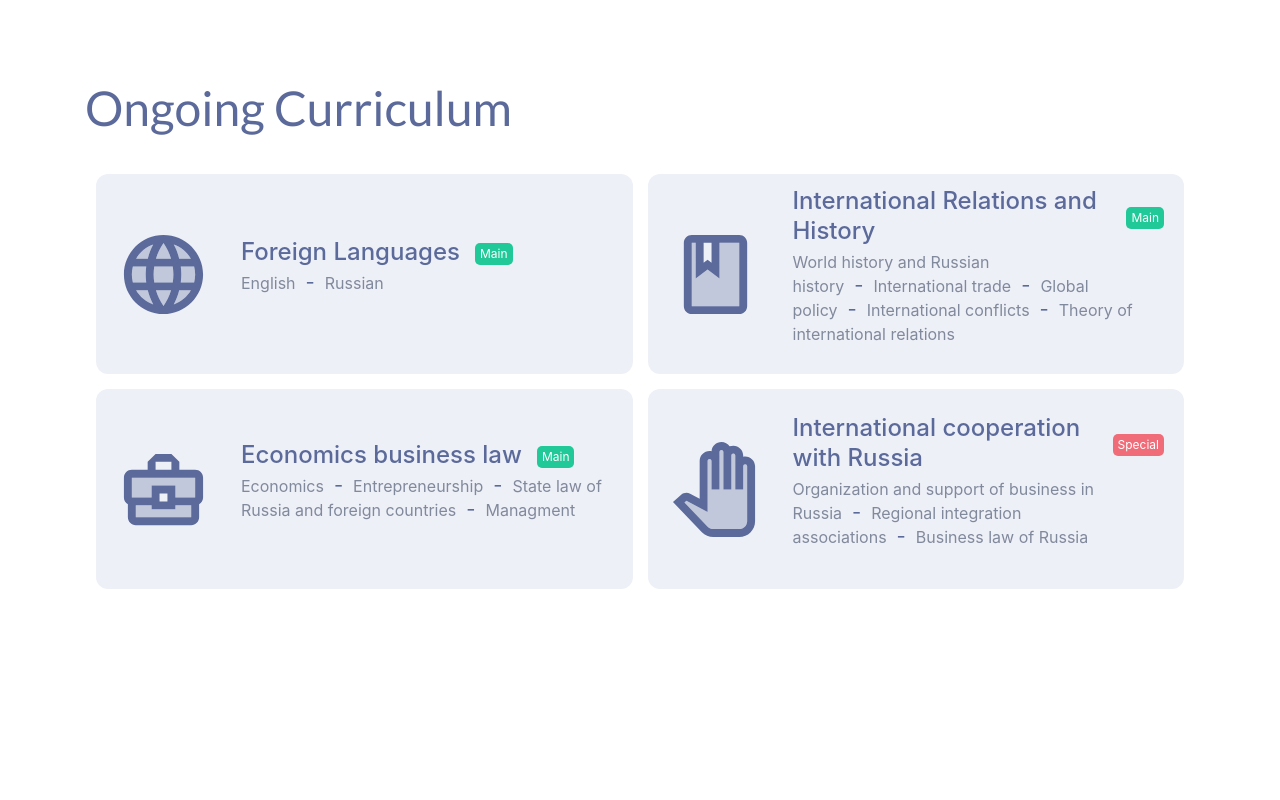
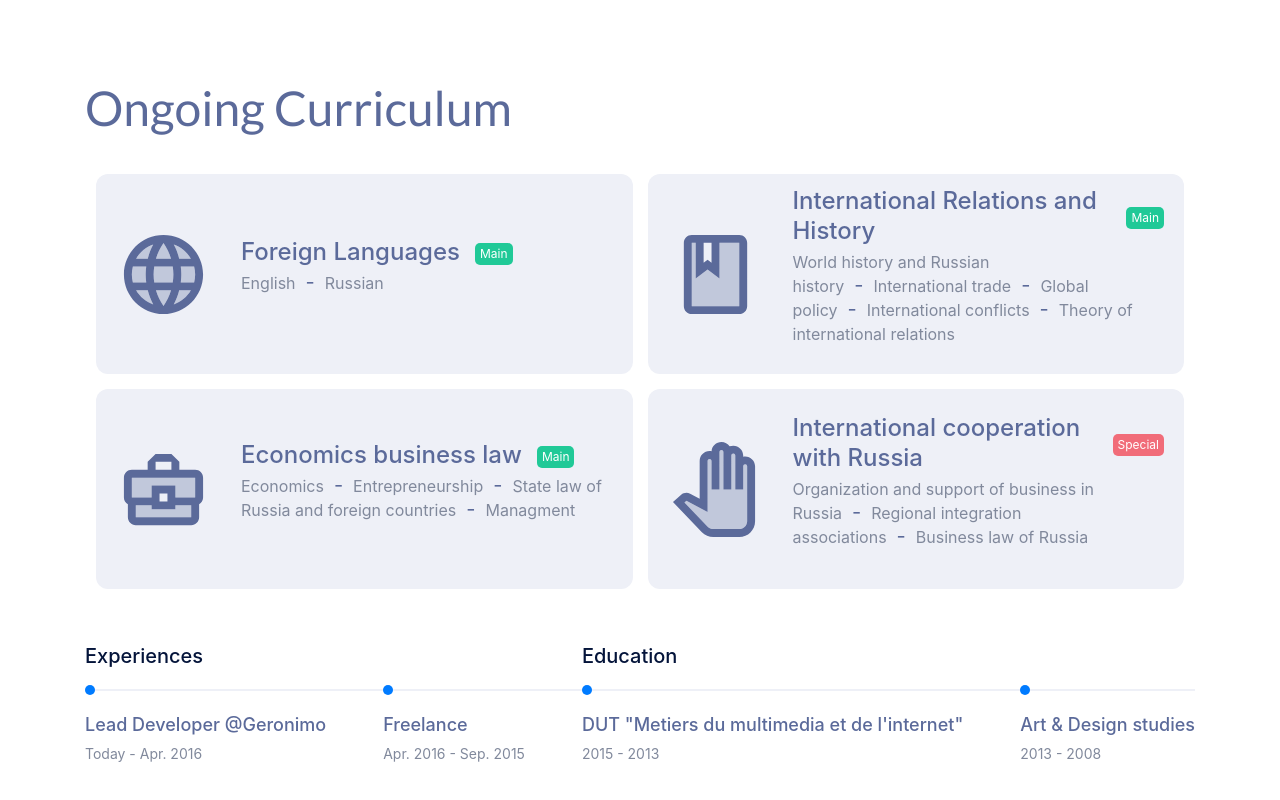
Before and after one commit to Ahmedhamed77/myuniproject, a React (Create React App) app: page / in a window 1280 px wide. Shown: the part 648-1448 px from the top of the page. Before the commit the page ends 1297 px from the top, so only its background shows below. Built offline with nearby package versions, Linux system fonts and the light colour scheme.

Commit message:
timeline added

```diff
--- a/src/Components/CurriculumContent/index.css
+++ b/src/Components/CurriculumContent/index.css
@@ -99,3 +99,44 @@
 .my-card ul > li:last-of-type::after {
     content: '';
 }
+
+.curriculum-content .timeline {
+    display: flex;
+    justify-content: center;
+    border-top: 2px solid #eef0f7;
+    justify-content: space-between;
+    position: relative;
+    margin-top: 100px;
+}
+
+.curriculum-content .timeline .event::before {
+    content: '';
+    width: 10px;
+    height: 10px;
+    display: block;
+    top: -6px;
+    position: absolute;
+    border-radius: 50%;
+    background-color: var(--blue);
+}
+
+.curriculum-content .timeline .event .title {
+    font-size: 20px;
+    font-weight: 500;
+    top: -50px;
+    color: #04143A;
+    position: absolute;
+}
+
+.curriculum-content .timeline .event .name {
+    font-size: 18px;
+    font-weight: 500;
+    margin: 20px 0 5px;
+    color: var(--c-color);
+}
+
+.curriculum-content .timeline .event .date {
+    font-size: 14px;
+    font-weight: 400;
+    color: #81899C;
+}
--- a/src/Components/CurriculumContent/index.js
+++ b/src/Components/CurriculumContent/index.js
@@ -49,6 +49,27 @@ const CurriculumContent = () => {
                 'Business law of Russia',
             ]}
         ></MyCard>,
+    ];
+
+    const events = [
+        <Event
+            title="Experiences"
+            name="Lead Developer @Geronimo"
+            date="Today - Apr. 2016"
+        ></Event>,
+        <Event
+            name="Freelance"
+            date="Apr. 2016 - Sep. 2015"
+        ></Event>,
+        <Event
+            title="Education"
+            name='DUT "Metiers du multimedia et de l&apos;internet"'
+            date="2015 - 2013"
+        ></Event>,
+        <Event
+            name="Art & Design studies"
+            date="2013 - 2008"
+        ></Event>,
     ]
 
     return (
@@ -57,6 +78,10 @@ const CurriculumContent = () => {
                 <h2>Ongoing Curriculum</h2>
                 <div className="cards">
                     {cards.map(card => card)}
+                </div>
+
+                <div className="timeline">
+                    {events.map(event => event)}
                 </div>
             </div>
         </div>
@@ -80,4 +105,14 @@ const MyCard = ({title, badge, icon, listItems=[]}) => {
     );
 }
 
+const Event = ({title="", name, date}) => {
+    return (
+        <div className="event">
+            <p className="title">{title}</p>
+            <p className="name">{name}</p>
+            <p className="date">{date}</p>
+        </div>
+    );
+}
+
 export default CurriculumContent;
```
